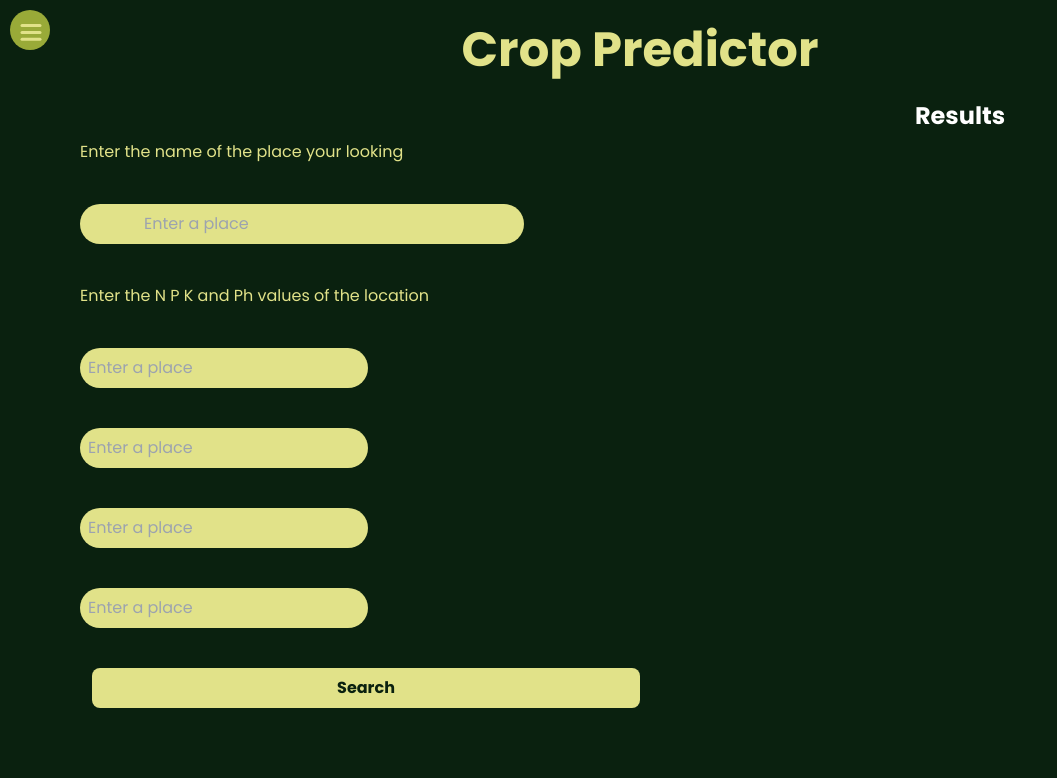
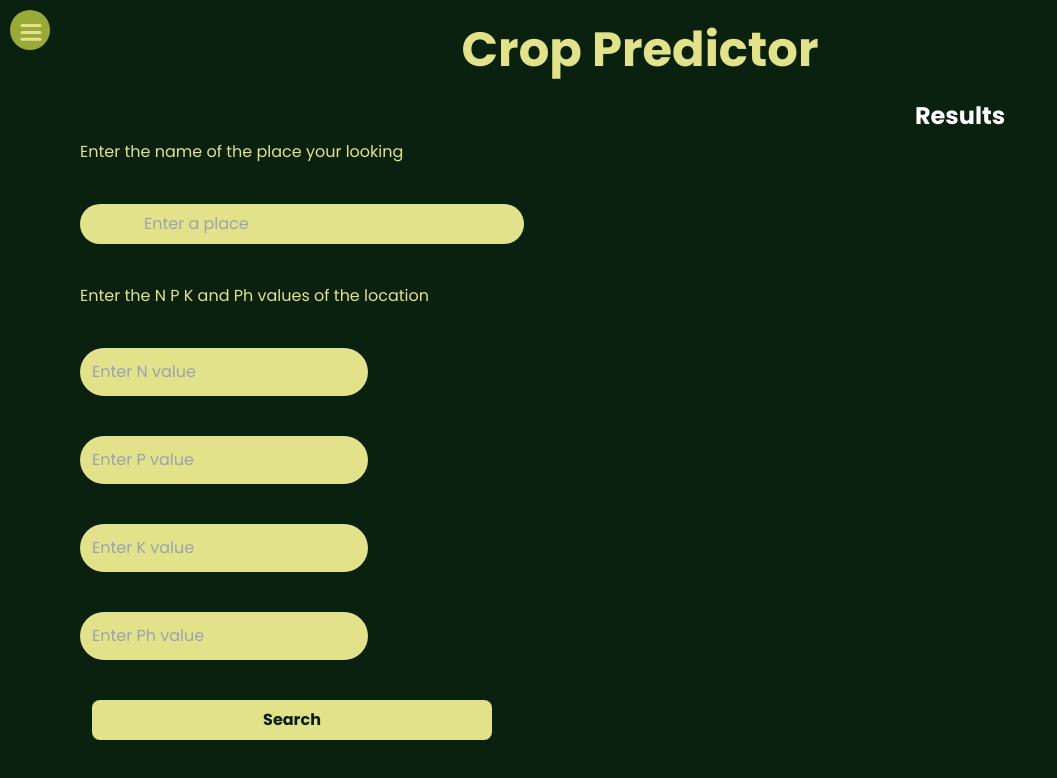
Before and after one commit to Overlord-1/krishiseva, a React (Vite) app in the folder client/: page /crop in a window 1280 px wide. Shown: the top 778 px of the page, without its empty margins (0-1057 px from the left). Built offline with nearby package versions, Linux system fonts and the light colour scheme.

Commit message:
Update Crop page UI

```diff
--- a/client/src/pages/Crop.jsx
+++ b/client/src/pages/Crop.jsx
@@ -28,7 +28,7 @@ const Crop = (props) => {
   };
 
   return (
-    <div className='min-h-screen bg-kdark h-screen w-full'>
+    <div className='min-h-screen bg-kdark h-screen w-full overflow-hidden'>
       <Navbar text={"Crop Predictor"} />
 
       <div className='w-full flex'>
@@ -41,13 +41,13 @@ const Crop = (props) => {
             </div>
             <span className='text-klight'>Enter the N P K and Ph values of the location</span>
             <div className='flex flex-col max-w-[300px] gap-10'>
-              <input type="text" placeholder='Enter a place' className='bg-klight text-black mr-3 p-2 rounded-full' onChange={handleInputChange} />
-              <input type="text" placeholder='Enter a place' className='bg-klight text-black mr-3 p-2 rounded-full' onChange={handleInputChange} />
-              <input type="text" placeholder='Enter a place' className='bg-klight text-black mr-3 p-2 rounded-full' onChange={handleInputChange} />
-              <input type="text" placeholder='Enter a place' className='bg-klight text-black mr-3 p-2 rounded-full' onChange={handleInputChange} />
+              <input type="text" placeholder='Enter N value' className='bg-klight text-kdark mr-3 p-3 rounded-full' onChange={handleInputChange} />
+              <input type="text" placeholder='Enter P value' className='bg-klight text-kdark mr-3 p-3 rounded-full' onChange={handleInputChange} />
+              <input type="text" placeholder='Enter K value' className='bg-klight text-kdark mr-3 p-3 rounded-full' onChange={handleInputChange} />
+              <input type="text" placeholder='Enter Ph value' className='bg-klight text-kdark mr-3 p-3 rounded-full' onChange={handleInputChange} />
             </div>
 
-            <button onClick={handleSubmit} className='bg-klight hover:text-[#0a210f]  text-kdark font-bold py-2 px-4 rounded-lg ml-3'>Search</button>
+            <button onClick={handleSubmit} className='bg-klight hover:text-[#0a210f] max-w-[400px] text-kdark font-bold py-2 px-4 rounded-lg ml-3'>Search</button>
             <div>
 
             </div>
@@ -68,13 +68,13 @@ const Crop = (props) => {
 
         <div className="right-side w-full lg:w-1/2 lg:h-full flex flex-col items-center">
           <div className="text-2xl font-bold text-left">Results</div>
-          <div> {/* Add this div wrapper */}
+          <div>
             {
               loading ? <SkeletonTheme baseColor="#0a210f" highlightColor="#e1e28945">
                 <p>
-                  <Skeleton className='md:w-[500px] h-[300px] mt-10' />
+                  <Skeleton className='md:max-w-[900px] h-[300px] mt-10' />
                 </p>
-                <Skeleton className=' h-3 mt-10' />
+                <Skeleton className=' max-w-[900px] h-3 mt-10' />
               </SkeletonTheme> : null
             }
             {
```
